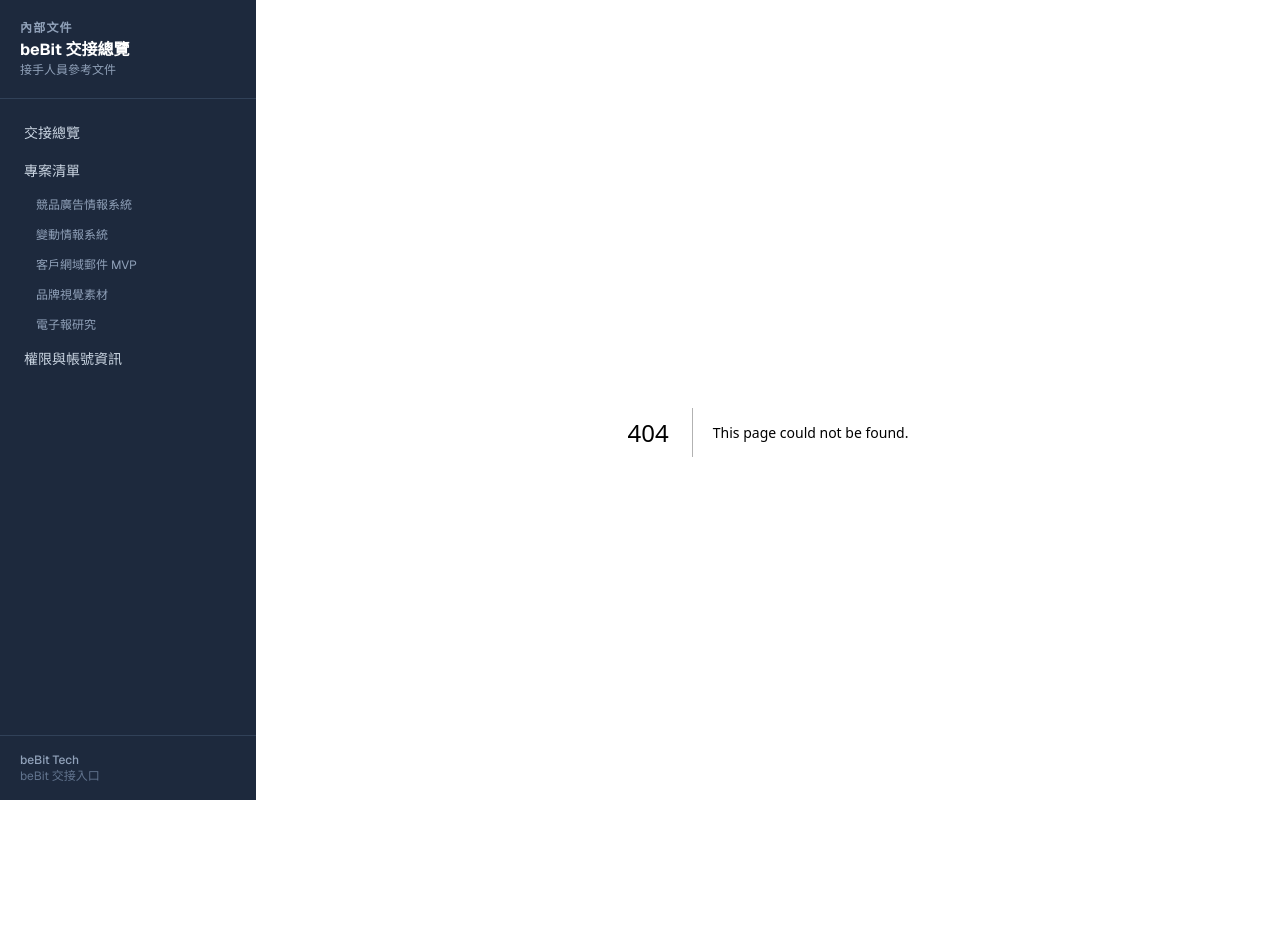
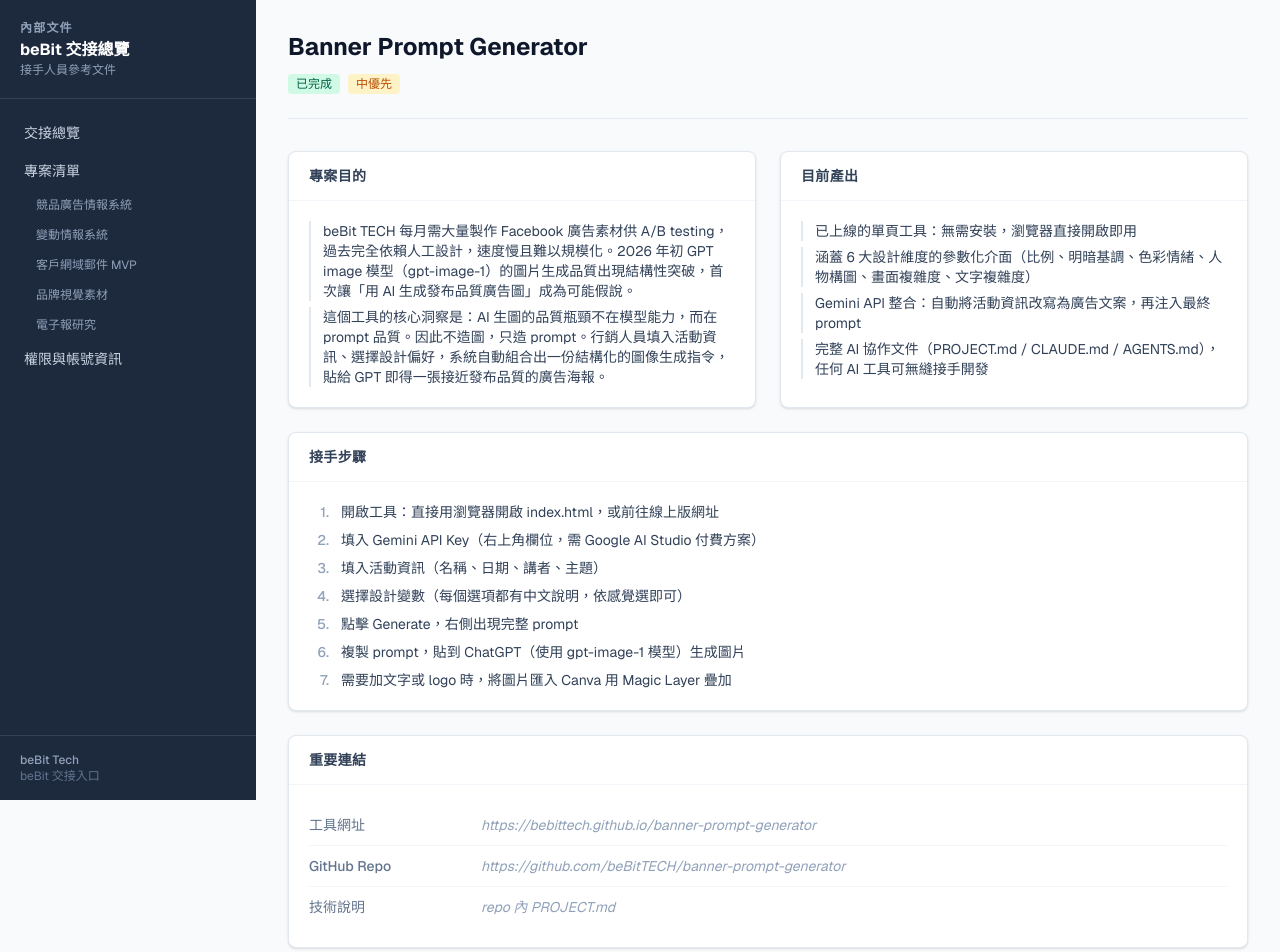
Before and after one commit to beBitTECH/beBit-handover-Aston, a Next.js app: page /beBit-handover-Aston/projects/banner-prompt-generator in a window 1280 px wide. Before the commit this address had no page. Shown: the top 952 px of the page. Before the commit the page ends 864 px from the top, so only its background shows below. Built offline with nearby package versions, Linux system fonts and the light colour scheme.

Commit message:
docs: add banner-prompt-generator project page

```diff
--- /dev/null
+++ b/app/projects/banner-prompt-generator/page.tsx
@@ -0,0 +1,44 @@
+import ProjectDetailTemplate from "@/components/ProjectDetailTemplate";
+
+export default function BannerPromptGeneratorPage() {
+  return (
+    <ProjectDetailTemplate
+      project={{
+        title: "Banner Prompt Generator",
+        status: "complete",
+        priority: "medium",
+        purpose: [
+          "beBit TECH 每月需大量製作 Facebook 廣告素材供 A/B testing，過去完全依賴人工設計，速度慢且難以規模化。2026 年初 GPT image 模型（gpt-image-1）的圖片生成品質出現結構性突破，首次讓「用 AI 生成發布品質廣告圖」成為可能假說。",
+          "這個工具的核心洞察是：AI 生圖的品質瓶頸不在模型能力，而在 prompt 品質。因此不造圖，只造 prompt。行銷人員填入活動資訊、選擇設計偏好，系統自動組合出一份結構化的圖像生成指令，貼給 GPT 即得一張接近發布品質的廣告海報。",
+        ],
+        outputs: [
+          "已上線的單頁工具：無需安裝，瀏覽器直接開啟即用",
+          "涵蓋 6 大設計維度的參數化介面（比例、明暗基調、色彩情緒、人物構圖、畫面複雜度、文字複雜度）",
+          "Gemini API 整合：自動將活動資訊改寫為廣告文案，再注入最終 prompt",
+          "完整 AI 協作文件（PROJECT.md / CLAUDE.md / AGENTS.md），任何 AI 工具可無縫接手開發",
+        ],
+        handoverSteps: [
+          "開啟工具：直接用瀏覽器開啟 index.html，或前往線上版網址",
+          "填入 Gemini API Key（右上角欄位，需 Google AI Studio 付費方案）",
+          "填入活動資訊（名稱、日期、講者、主題）",
+          "選擇設計變數（每個選項都有中文說明，依感覺選即可）",
+          "點擊 Generate，右側出現完整 prompt",
+          "複製 prompt，貼到 ChatGPT（使用 gpt-image-1 模型）生成圖片",
+          "需要加文字或 logo 時，將圖片匯入 Canva 用 Magic Layer 疊加",
+        ],
+        links: [
+          { label: "工具網址", url: "https://bebittech.github.io/banner-prompt-generator" },
+          { label: "GitHub Repo", url: "https://github.com/beBitTECH/banner-prompt-generator" },
+          { label: "技術說明", url: "repo 內 PROJECT.md" },
+        ],
+        risks: [
+          "Gemini API Key 每次開啟瀏覽器需重新輸入，尚未做持久化",
+          "GPT 圖片生成為手動流程，無法批量自動化，每張需人工操作",
+          "中文字體由 GPT 生成時不可靠，所有中文文案必須在 Canva 後製疊加",
+        ],
+        aiHint:
+          "接手此專案時，建議先給 AI 工具以下指令：請先讀取這個 repo 的 PROJECT.md，用三句話說明這個工具的用途與工作流程，再告訴我如果要新增一個設計選項，我應該改哪個檔案的哪個區塊。",
+      }}
+    />
+  );
+}
--- a/data/projects.ts
+++ b/data/projects.ts
@@ -95,6 +95,26 @@
     detailHref: "/projects/creative-assets",
   },
   {
+    id: "banner-prompt-generator",
+    title: "Banner Prompt Generator",
+    objective: "將行銷人員的活動資訊轉換為結構化 AI 圖像生成指令，讓非設計人員也能產出接近發布品質的 Facebook 廣告素材。",
+    output: "已上線的單頁工具（GitHub Pages），涵蓋 6 大設計維度的參數化介面，並整合 Gemini API 自動改寫廣告文案。",
+    status: "complete",
+    priority: "medium",
+    successor: "[待指派]",
+    openIssues: [
+      "Gemini API Key 每次開啟瀏覽器需重新輸入，尚未做持久化",
+      "GPT 圖片生成為手動流程，無法批量自動化",
+      "中文字體由 GPT 生成時不可靠，需在 Canva 後製疊加",
+    ],
+    keyFiles: [
+      { label: "工具網址", url: "https://bebittech.github.io/banner-prompt-generator" },
+      { label: "GitHub Repo", url: "https://github.com/beBitTECH/banner-prompt-generator" },
+    ],
+    handoverNotes: "工具已上線且文件完整。接手者需自備 Gemini API Key，並熟悉 ChatGPT gpt-image-1 模型與 Canva Magic Layer 工作流程。",
+    detailHref: "/projects/banner-prompt-generator",
+  },
+  {
     id: "newsletter-research",
     title: "電子報研究",
     objective: "為 beBit 電子報的發行或改版提供受眾分析、競品研究及內容策略建議。",
```
